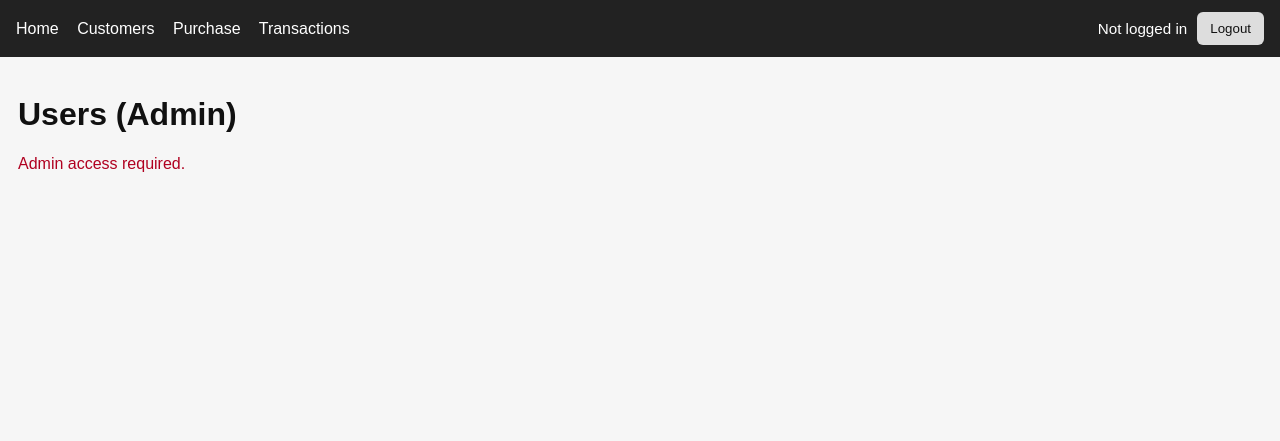
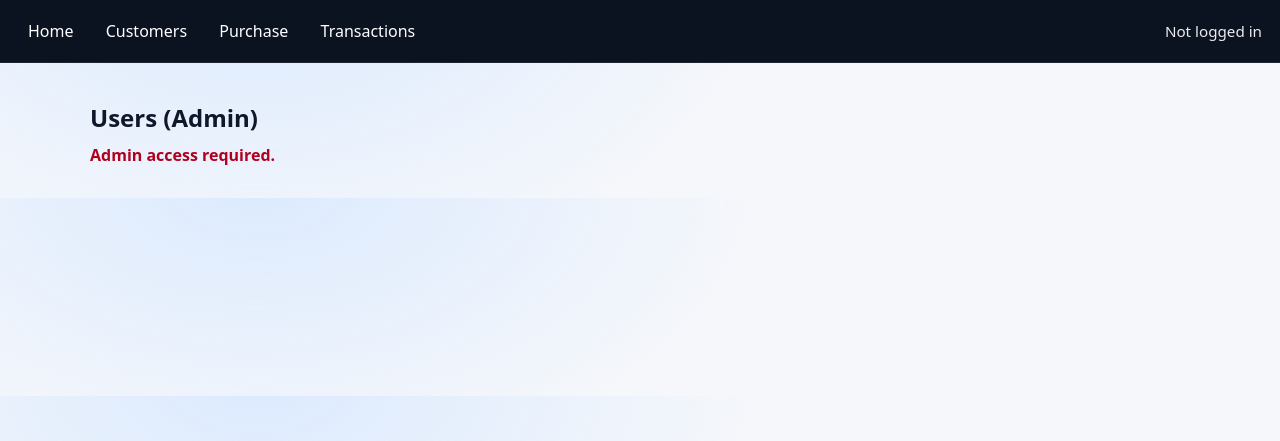
Before and after one commit to jasemabdulrasoul/WebServicesCW, a Flask app: page /admin/users in a window 1280 px wide. Shown: the top 441 px of the page. Run offline with Flask 3, Linux system fonts and the light colour scheme.

Commit message:
Enhanced the UI

```diff
--- a/static/css/style.css
+++ b/static/css/style.css
@@ -1,85 +1,145 @@
+/* Theme variables */
+:root {
+  --bg: #f5f7fb;
+  --panel: #ffffff;
+  --text: #0f172a;
+  --muted: #64748b;
+  --border: #e5e7eb;
+  --shadow: 0 8px 24px rgba(2, 6, 23, 0.06);
+  --primary: #2563eb;
+  --primary-2: #1d4ed8;
+  --danger: #b00020;
+  --danger-2: #99121e;
+  --secondary: #e5e7eb;
+}
+
 body {
-  font-family: Arial, Helvetica, sans-serif;
+  font-family: ui-sans-serif, system-ui, -apple-system, Segoe UI, Roboto, Arial, Helvetica, sans-serif;
   margin: 0;
-  background: #f6f6f6;
-  color: #111;
+  background: radial-gradient(1000px 600px at 20% -10%, #dbeafe 0%, transparent 50%), var(--bg);
+  color: var(--text);
 }
 
 .topbar {
-  background: #222;
+  position: sticky;
+  top: 0;
+  z-index: 10;
+  background: #0b1220;
   color: #fff;
-  padding: 12px 16px;
+  padding: 12px 18px;
   display: flex;
   justify-content: space-between;
   align-items: center;
   gap: 12px;
+  border-bottom: 1px solid rgba(255, 255, 255, 0.08);
 }
 
 .nav a {
+  display: inline-block;
   color: #fff;
-  margin-right: 14px;
   text-decoration: none;
+  margin-right: 8px;
+  padding: 8px 10px;
+  border-radius: 8px;
+  transition: background 120ms ease, transform 120ms ease;
 }
 
 .nav a:hover {
-  text-decoration: underline;
+  text-decoration: none;
+  background: rgba(255, 255, 255, 0.10);
+}
+
+.nav a:active {
+  transform: translateY(1px);
 }
 
 .container {
-  padding: 18px;
+  padding: 22px 18px;
+  max-width: 1100px;
+  margin: 0 auto;
 }
 
 .card {
-  background: #fff;
-  border-radius: 8px;
+  background: var(--panel);
+  border-radius: 12px;
   padding: 16px;
-  margin-bottom: 14px;
+  margin-bottom: 16px;
+  box-shadow: var(--shadow);
+  border: 1px solid var(--border);
+}
+
+h1,
+h2,
+h3 {
+  margin: 0 0 10px;
+}
+
+h1 {
+  font-size: 1.5rem;
 }
 
 .muted {
-  color: #666;
+  color: var(--muted);
 }
 
 .error {
-  color: #b00020;
+  color: var(--danger);
   margin: 10px 0;
+  font-weight: 600;
 }
 
 .status {
   margin: 8px 0 16px;
+  color: var(--muted);
 }
 
 .btn {
-  padding: 8px 12px;
-  border-radius: 6px;
+  padding: 9px 14px;
+  border-radius: 10px;
   border: 1px solid transparent;
   cursor: pointer;
+  font-weight: 600;
+  transition: transform 120ms ease, background 120ms ease, border-color 120ms ease;
+}
+
+.btn:hover {
+  transform: translateY(-1px);
 }
 
 .btn.primary {
-  background: #1a73e8;
+  background: var(--primary);
   color: #fff;
 }
 
+.btn.primary:hover {
+  background: var(--primary-2);
+}
+
 .btn.secondary {
-  background: #ddd;
-  color: #111;
+  background: var(--secondary);
+  color: var(--text);
+  border-color: #d1d5db;
 }
 
 .btn.small {
   padding: 6px 10px;
   font-size: 0.9em;
+  border-radius: 8px;
 }
 
 .btn.danger {
-  background: #b00020;
+  background: var(--danger);
   color: #fff;
+}
+
+.btn.danger:hover {
+  background: var(--danger-2);
 }
 
 .grid {
   display: grid;
   grid-template-columns: 1fr 1fr;
-  gap: 12px;
+  gap: 14px;
 }
 
 .menu-row {
@@ -87,7 +147,7 @@
   justify-content: space-between;
   gap: 12px;
   padding: 10px 0;
-  border-top: 1px solid #eee;
+  border-top: 1px solid #eef2f7;
 }
 
 .actions button {
@@ -102,28 +162,73 @@
 
 .auth-info {
   font-size: 0.95em;
+  color: rgba(255, 255, 255, 0.92);
+  white-space: nowrap;
 }
 
 table.table {
   width: 100%;
   border-collapse: collapse;
-  background: #fff;
+  background: transparent;
+}
+
+table.table thead th {
+  font-size: 0.92em;
+  background: #f8fafc;
+  border-bottom: 1px solid var(--border);
+  color: #334155;
 }
 
 table.table th,
 table.table td {
-  padding: 8px 10px;
-  border-bottom: 1px solid #eee;
+  padding: 10px 10px;
+  border-bottom: 1px solid #edf2f7;
   text-align: left;
+}
+
+table.table tbody tr:nth-child(even) td {
+  background: #fcfdff;
+}
+
+table.table tbody tr:hover td {
+  background: #f1f5ff;
+}
+
+form label {
+  display: block;
+  margin: 10px 0 8px;
+  font-weight: 600;
+  font-size: 0.95em;
+}
+
+hr {
+  border: none;
+  border-top: 1px solid var(--border);
+  margin: 16px 0;
 }
 
 input[type="number"],
 input[type="text"],
 input[type="password"],
-select {
+select,
+textarea {
   width: 100%;
   box-sizing: border-box;
-  padding: 6px 8px;
-  border-radius: 6px;
-  border: 1px solid #ddd;
+  padding: 10px 10px;
+  border-radius: 10px;
+  border: 1px solid #d1d5db;
+  background: #fff;
+  outline: none;
 }
+
+input:focus,
+select:focus {
+  border-color: rgba(37, 99, 235, 0.7);
+  box-shadow: 0 0 0 4px rgba(37, 99, 235, 0.15);
+}
+
+@media (max-width: 800px) {
+  .grid {
+    grid-template-columns: 1fr;
+  }
+}
--- a/static/js/app.js
+++ b/static/js/app.js
@@ -98,6 +98,8 @@
   const payload = getJwtPayload();
   if (!payload) {
     el.textContent = "Not logged in";
+    const logoutBtn = document.getElementById("logout-btn");
+    if (logoutBtn) logoutBtn.style.display = "none";
     const boothsLink = document.getElementById("nav-booths");
     const usersLink = document.getElementById("nav-users");
     if (boothsLink) boothsLink.style.display = "none";
@@ -114,6 +116,9 @@
   const usersLink = document.getElementById("nav-users");
   if (boothsLink) boothsLink.style.display = isAdmin ? "inline-block" : "none";
   if (usersLink) usersLink.style.display = isAdmin ? "inline-block" : "none";
+
+  const logoutBtn = document.getElementById("logout-btn");
+  if (logoutBtn) logoutBtn.style.display = "inline-block";
 }
 
 window.getJwtPayload = getJwtPayload;
```
